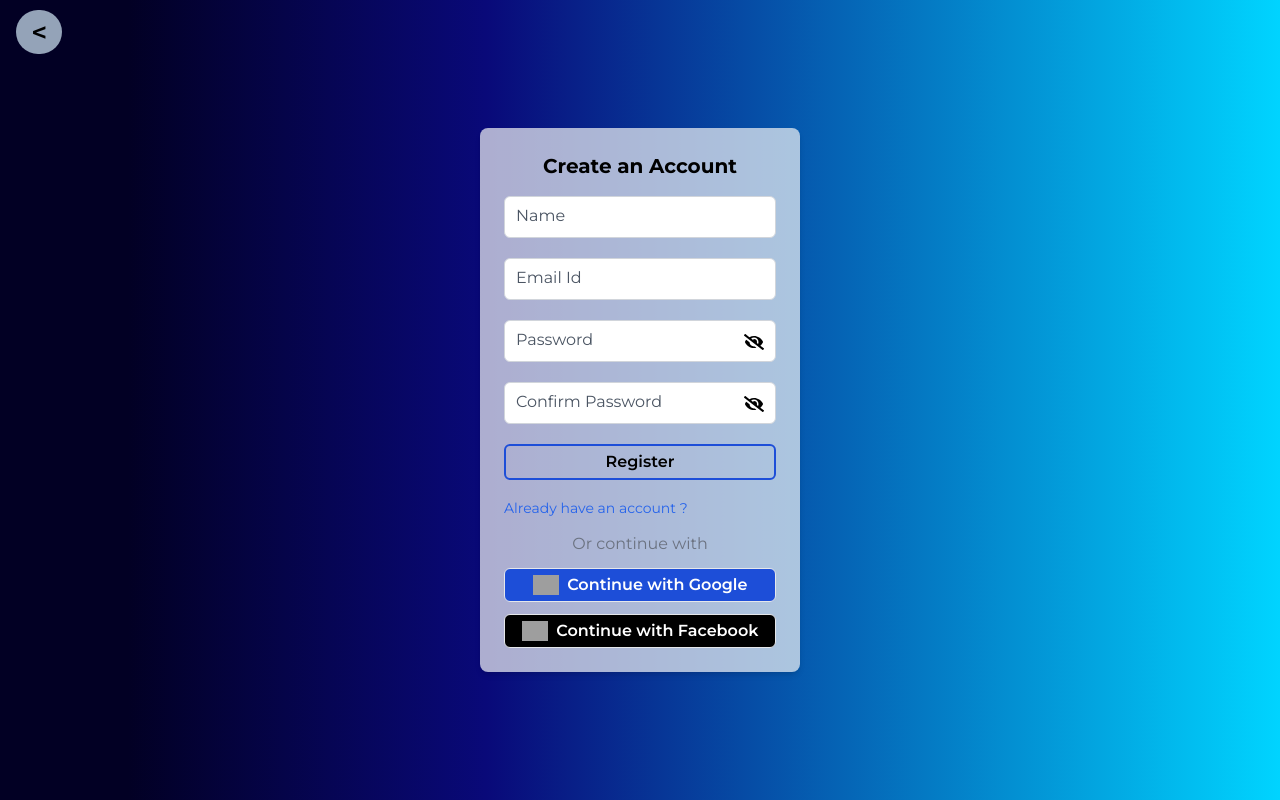
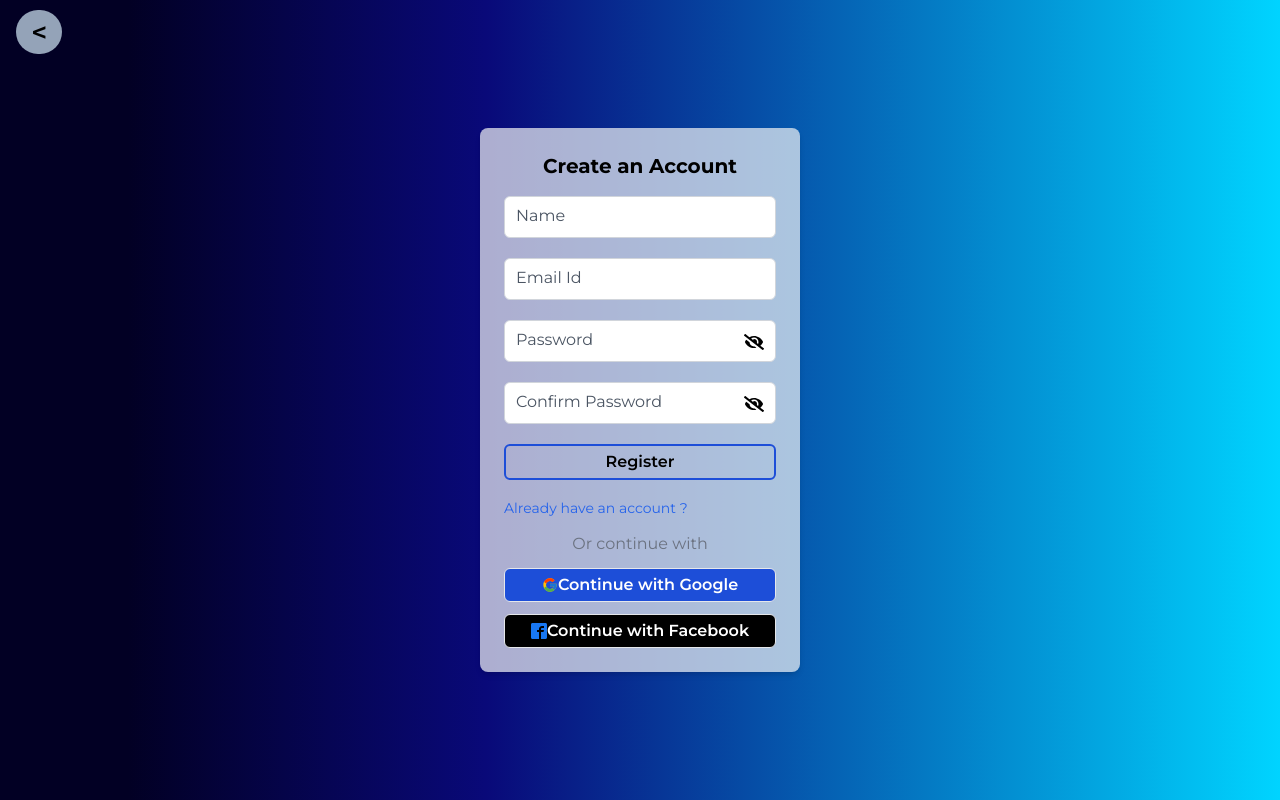
Before and after one commit to Ahushan/GoldenCart, a React (Vite) app in the folder frontend/: page /register in a window 1280 px wide. Built offline with nearby package versions, Linux system fonts and the light colour scheme; grey boxes are pictures that could not be loaded.

Commit message:
Refactor

```diff
--- a/frontend/src/components/Step_PreviousPage_Button.tsx
+++ b/frontend/src/components/Step_PreviousPage_Button.tsx
@@ -1,6 +1,6 @@
 import { Link } from "react-router-dom";
 
-const Step_PreviousPage_Button = () => {
+const StepPreviousButton = () => {
   return (
     <>
       <div className="prev_btn absolute left-4 top-4">
@@ -15,4 +15,4 @@ const Step_PreviousPage_Button = () => {
   );
 };
 
-export default Step_PreviousPage_Button;
+export default StepPreviousButton;
--- a/frontend/src/pages/Auth/Login.tsx
+++ b/frontend/src/pages/Auth/Login.tsx
@@ -1,15 +1,17 @@
+import React, { useState } from "react";
+import { FaEye, FaEyeSlash } from "react-icons/fa";
+import { FcGoogle } from "react-icons/fc";
+import { ImFacebook2 } from "react-icons/im";
+import { Link } from "react-router-dom";
+import StepPreviousButton from "../../components/Step_PreviousPage_Button";
+// import google from '../assets/google-logo.png';
+// import facebook from "../assets/facebook-logo.png";
 
-import React, { useState } from 'react';
-import { FaEye, FaEyeSlash } from 'react-icons/fa';
-import google from '../assets/google-logo.png';
-import facebook from '../assets/facebook-logo.png';
-import { Link } from 'react-router-dom';
-import Step_PreviousPage_Button from '../components/Step_PreviousPage_Button';
 // import Register from './Register';
 
 const Login = () => {
-  const [email, setEmail] = useState('');
-  const [password, setPassword] = useState('');
+  const [email, setEmail] = useState("");
+  const [password, setPassword] = useState("");
   const [showPassword, setShowPassword] = useState(false);
 
   const togglePasswordVisibility = () => {
@@ -20,12 +22,16 @@ const Login = () => {
     <div className="flex items-center justify-center min-h-screen bg-linear-red-gradient">
       <Step_PreviousPage_Button />
       <div className="bg-gray-50 bg-opacity-70 p-8 rounded-lg shadow-md w-96">
-        <h2 className="text-2xl font-bold text-center mb-6">Login to your account</h2>
+        <h2 className="text-2xl font-bold text-center mb-6">
+          Login to your account
+        </h2>
         <form>
           <div className="relative mb-7">
             <label
               className={`absolute left-3 top-1 transition-all duration-200 transform  ${
-                email ? 'scale-75 -translate-y-5 bg-white rounded-md px-2 py-0' : 'translate-y-1'
+                email
+                  ? "scale-75 -translate-y-5 bg-white rounded-md px-2 py-0"
+                  : "translate-y-1"
               } text-gray-600`}
               htmlFor="email"
             >
@@ -44,14 +50,16 @@ const Login = () => {
           <div className="relative">
             <label
               className={`absolute left-3 top-1 transition-all duration-200 transform  ${
-                password ? 'scale-75 -translate-y-5 bg-white rounded-md px-2' : 'translate-y-1'
+                password
+                  ? "scale-75 -translate-y-5 bg-white rounded-md px-2"
+                  : "translate-y-1"
               } text-gray-600 `}
               htmlFor="password"
             >
               Password
             </label>
             <input
-              type={showPassword ? 'text' : 'password'}
+              type={showPassword ? "text" : "password"}
               id="password"
               required
               value={password}
@@ -71,7 +79,10 @@ const Login = () => {
             <Link to={""} className="text-sm text-blue-600 hover:underline">
               forget password?
             </Link>
-            <Link to={"/Register"} className="text-sm text-blue-600 hover:underline">
+            <Link
+              to={"/Register"}
+              className="text-sm text-blue-600 hover:underline"
+            >
               Not Registered? Sign Up
             </Link>
           </div>
@@ -86,19 +97,11 @@ const Login = () => {
           <span className="mx-2 text-gray-500">Or continue with</span>
         </div>
         <button className="  bg-blue-700 w-full flex items-center justify-center text-white border border-gray-200 font-semibold py-2 rounded-md  transition duration-200">
-          <img
-            src={google}
-            alt="Google Logo"
-            className="h-5 mr-2"
-          />
+          <FcGoogle />
           Continue with Google
         </button>
         <button className=" mt-5 bg-black w-full flex items-center justify-center text-white border border-gray-200 font-semibold py-2 rounded-md  transition duration-200">
-          <img
-            src={facebook}
-            alt="Google Logo"
-            className="h-5 mr-2"
-          />
+          <ImFacebook2 color="#1877F2" />
           Continue with Facebook
         </button>
       </div>
--- a/frontend/src/pages/Auth/Register.tsx
+++ b/frontend/src/pages/Auth/Register.tsx
@@ -1,7 +1,9 @@
 import React, { useState } from "react";
 import { FaEye, FaEyeSlash } from "react-icons/fa";
-import google from "../assets/google-logo.png";
-import facebook from "../assets/facebook-logo.png";
+// import google from "../assets/google-logo.png";
+import { FcGoogle } from "react-icons/fc";
+import { ImFacebook2 } from "react-icons/im";
+
 import { Link } from "react-router-dom";
 import Step_PreviousPage_Button from "../../components/Step_PreviousPage_Button";
 
@@ -156,11 +158,11 @@ const Register = () => {
           <span className="mx-2 text-gray-500">Or continue with</span>
         </div>
         <button className="bg-blue-700 w-full flex items-center justify-center text-white border border-gray-200 font-semibold py-1 rounded-md transition duration-200">
-          <img src={google} alt="Google Logo" className="h-5 mr-2" />
+          <FcGoogle />
           Continue with Google
         </button>
         <button className="mt-3 bg-black w-full flex items-center justify-center text-white border border-gray-200 font-semibold py-1 rounded-md transition duration-200">
-          <img src={facebook} alt="Facebook Logo" className="h-5 mr-2" />
+          <ImFacebook2 color="#1877F2" />
           Continue with Facebook
         </button>
       </div>
--- a/frontend/src/pages/Home.tsx
+++ b/frontend/src/pages/Home.tsx
@@ -28,7 +28,7 @@ const Home = () => {
       <LayoutContainer>
         <Iconcards IconcardsData={heroIconCardsData} />
       </LayoutContainer>
-      <PopularProducts1 ProductsData={PopularProductsData} />I
+      <PopularProducts1 PopularProducts={PopularProducts} />
       <div className="p-5 mt-2">
         <LayoutContainer>
           <CatBanner images={CatBaannerData} />
--- a/package.json
+++ b/package.json
@@ -5,14 +5,16 @@
   "type": "module",
   "scripts": {
     "start": "node index.js",
-    "dev": "nodemon index.js",
-    "test": "echo \"Error: no test specified\" && exit 1"
+    "backend": "nodemon backend/index.js",
+    "frontend": "npm run dev --prefix frontend",
+    "dev": "concurrently \"npm run frontend\" \"npm run backend\""
   },
   "author": "",
   "license": "ISC",
   "description": "",
   "dependencies": {
     "bcrypt": "^6.0.0",
+    "concurrently": "^9.1.2",
     "cors": "^2.8.5",
     "dotenv": "^16.5.0",
     "express": "^5.1.0",
```
Also changed, not shown: 1 other file (tests, documents, lock files or other folders).
